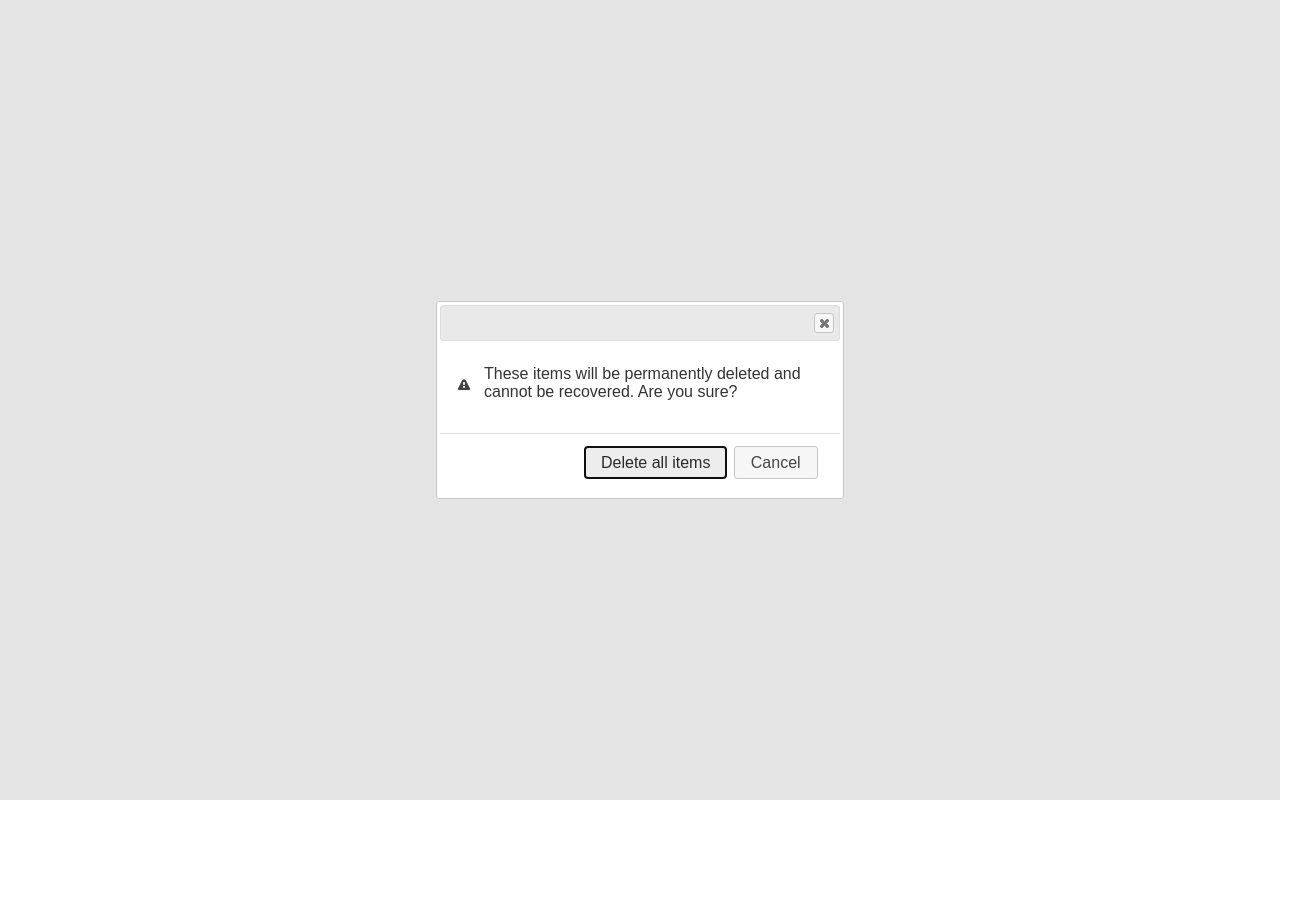
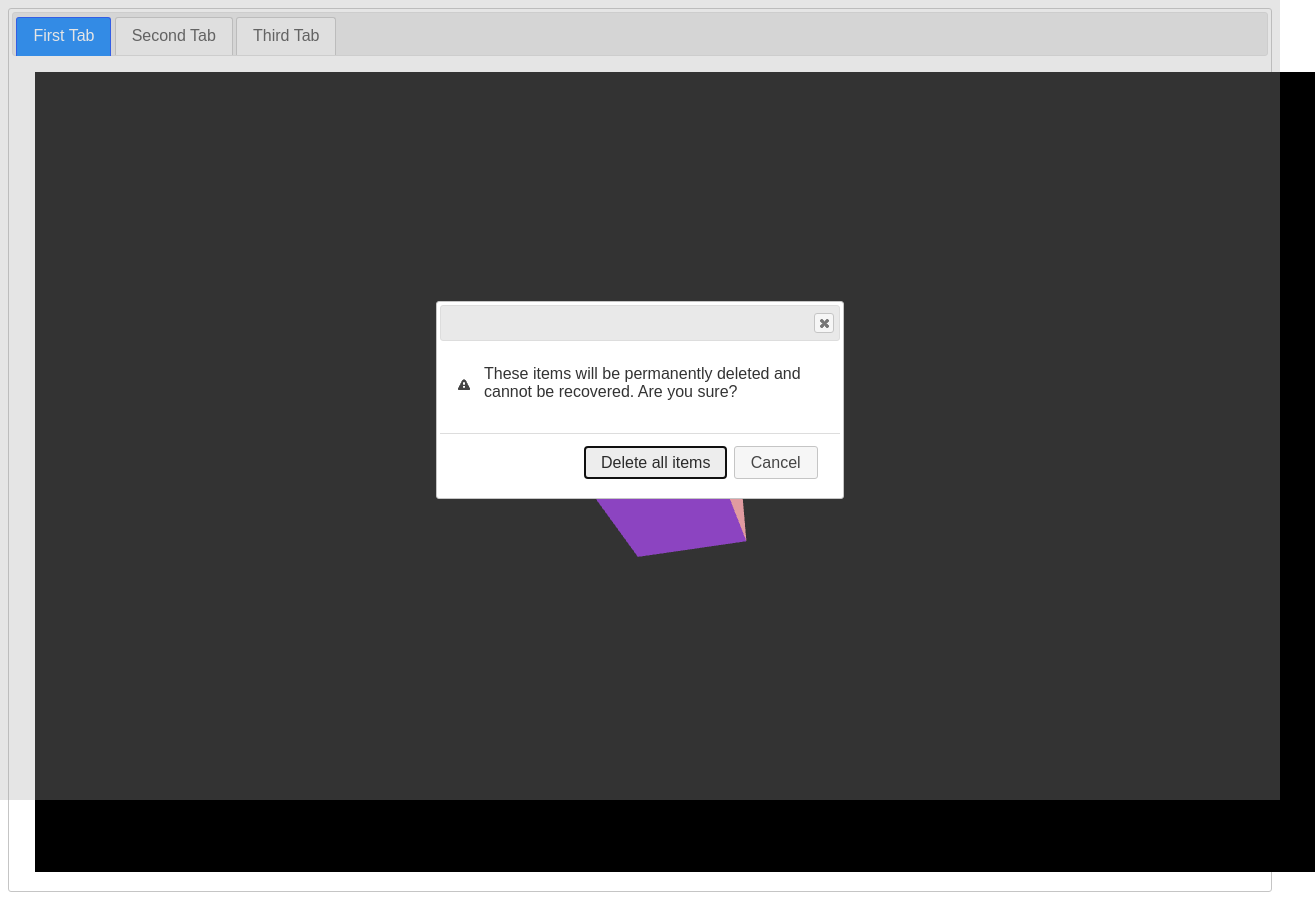
Before and after one commit to louis-cho/vanillaUI, a plain HTML site: page index.html in a window 1280 px wide. Shown: the whole page, 1315 px wide, since content can reach past the window. Before the commit the page ends 800 px from the top, so only its background shows below. Drawn offline with nearby package versions, Linux system fonts and the light colour scheme.

Commit message:
three.js + tab ui

```diff
--- /dev/null
+++ b/canvas.js
@@ -0,0 +1,41 @@
+import * as THREE from "./three.js-r161/build/three.module.js";
+
+export class Canvas {
+  constructor(div, name) {
+    this._div = div;
+
+    this._name = name;
+
+    Canvas.I = this;
+    this.createCanvas(this._div);
+  }
+
+  createCanvas(div) {
+    const width = window.innerWidth,
+      height = window.innerHeight;
+
+    Canvas.I.camera = new THREE.PerspectiveCamera(70, width / height, 0.01, 10);
+    Canvas.I.camera.position.z = 1;
+
+    Canvas.I.scene = new THREE.Scene();
+
+    const geometry = new THREE.BoxGeometry(0.2, 0.2, 0.2);
+    const material = new THREE.MeshNormalMaterial();
+
+    Canvas.I.mesh = new THREE.Mesh(geometry, material);
+    Canvas.I.scene.add(Canvas.I.mesh);
+
+    Canvas.I.renderer = new THREE.WebGLRenderer({ antialias: true });
+    Canvas.I.renderer.setSize(width, height);
+    Canvas.I.renderer.setAnimationLoop(this.animation);
+    div.appendChild(Canvas.I.renderer.domElement);
+  }
+
+  // animation
+  animation(time) {
+    Canvas.I.mesh.rotation.x = time / 2000;
+    Canvas.I.mesh.rotation.y = time / 1000;
+
+    Canvas.I.renderer.render(Canvas.I.scene, Canvas.I.camera);
+  }
+}
--- a/index.html
+++ b/index.html
@@ -1,10 +1,14 @@
 <!DOCTYPE html>
 <html lang="en">
   <head>
-    <meta charset="UTF-8">
-    <meta name="viewport" content="width=device-width, initial-scale=1.0">
+    <meta charset="UTF-8" />
+    <meta name="viewport" content="width=device-width, initial-scale=1.0" />
     <title>App</title>
-    <link rel="stylesheet" type="text/css" href="/jquery-ui-1.13.2.custom/jquery-ui.css">
+    <link
+      rel="stylesheet"
+      type="text/css"
+      href="/jquery-ui-1.13.2.custom/jquery-ui.css"
+    />
   </head>
   <body>
     <div id="app"></div>
@@ -13,6 +17,7 @@
   <script src="./jquery-ui-1.13.2.custom/jquery-ui.js"></script>
   <script type="module">
     import * as UI from "./vanillaApp.js";
+    import * as THREE from "./three.js-r161/build/three.module.js";
 
     let appDiv = document.getElementById("app");
     let app = new UI.VanillaApp(appDiv, "UI");
--- a/vanillaApp.js
+++ b/vanillaApp.js
@@ -1,8 +1,8 @@
 import { VanillaDialog } from "./vanillaDialog.js";
+import { VanillaTab } from "./vanillaTab.js";
 
 export class VanillaApp {
   constructor(div, name) {
-
     this._div = div;
 
     this._name = name;
@@ -11,7 +11,11 @@ export class VanillaApp {
 
     this._div_dialog = document.getElementById(this._name + "_div_dialog");
 
+    this._div_tab = document.getElementById(this._name + "_div_tab");
+
     this._dialog = new VanillaDialog(this._div_dialog, this._name);
+
+    this._tab = new VanillaTab(this._div_tab, this._name);
   }
 
   init() {
--- a/vanillaTab.js
+++ b/vanillaTab.js
@@ -0,0 +1,55 @@
+import { Canvas } from "./canvas.js";
+import { VanillaTab1 } from "./vanillaTab1.js";
+import { VanillaTab2 } from "./vanillaTab2.js";
+import { VanillaTab3 } from "./vanillaTab3.js";
+
+export class VanillaTab {
+  constructor(div, name) {
+    this._div = div;
+
+    this._name = name;
+
+    VanillaTab.I = this;
+
+    this.init();
+  }
+
+  init() {
+    let innerHTML = this._createHTML();
+    this._appendHTML(innerHTML);
+
+    this._div_tab_1 = document.getElementById("tabs-1");
+    this._div_tab_2 = document.getElementById("tabs-2");
+    this._div_tab_3 = document.getElementById("tabs-3");
+
+    this._tab_1 = new Canvas(this._div_tab_1, this._name);
+    this._tab_2 = new VanillaTab2(this._div_tab_2, this._name);
+    this._tab_3 = new VanillaTab3(this._div_tab_3, this._name);
+
+    $(this._div).tabs();
+  }
+
+  _appendHTML(innerHTML) {
+    this._div.innerHTML = innerHTML;
+  }
+
+  _createHTML() {
+    let name = this._name;
+    let ihtml = [];
+    let idx = 0;
+
+    ihtml[idx++] = "<ul>";
+    ihtml[idx++] = "    <li><a href='#tabs-1'>First Tab</a></li>";
+    ihtml[idx++] = "    <li><a href='#tabs-2'>Second Tab</a></li>";
+    ihtml[idx++] = "    <li><a href='#tabs-3'>Third Tab</a></li>";
+    ihtml[idx++] = "</ul>";
+    ihtml[idx++] = "<div id='tabs-1'>";
+    ihtml[idx++] = "</div>";
+    ihtml[idx++] = "<div id='tabs-2'>";
+    ihtml[idx++] = "</div>";
+    ihtml[idx++] = "<div id='tabs-3'>";
+    ihtml[idx++] = "</div>";
+
+    return ihtml.join("");
+  }
+}
--- /dev/null
+++ b/vanillaTab1.js
@@ -0,0 +1,32 @@
+export class VanillaTab1 {
+  constructor(div, name) {
+    this._div = div;
+
+    this._name = name;
+
+    VanillaTab1.I = this;
+
+    this.init();
+  }
+
+  init() {
+    let innerHTML = this._createHTML();
+    this._appendHTML(innerHTML);
+  }
+
+  _appendHTML(innerHTML) {
+    this._div.innerHTML = innerHTML;
+  }
+
+  _createHTML() {
+    let name = this._name;
+    let ihtml = [];
+    let idx = 0;
+
+    ihtml[idx++] = "<p>";
+    ihtml[idx++] = "Tab Content 1";
+    ihtml[idx++] = "</p>";
+
+    return ihtml.join("");
+  }
+}
--- /dev/null
+++ b/vanillaTab2.js
@@ -0,0 +1,32 @@
+export class VanillaTab2 {
+  constructor(div, name) {
+    this._div = div;
+
+    this._name = name;
+
+    VanillaTab2.I = this;
+
+    this.init();
+  }
+
+  init() {
+    let innerHTML = this._createHTML();
+    this._appendHTML(innerHTML);
+  }
+
+  _appendHTML(innerHTML) {
+    this._div.innerHTML = innerHTML;
+  }
+
+  _createHTML() {
+    let name = this._name;
+    let ihtml = [];
+    let idx = 0;
+
+    ihtml[idx++] = "<p>";
+    ihtml[idx++] = "Tab Content 2";
+    ihtml[idx++] = "</p>";
+
+    return ihtml.join("");
+  }
+}
--- /dev/null
+++ b/vanillaTab3.js
@@ -0,0 +1,32 @@
+export class VanillaTab3 {
+  constructor(div, name) {
+    this._div = div;
+
+    this._name = name;
+
+    VanillaTab3.I = this;
+
+    this.init();
+  }
+
+  init() {
+    let innerHTML = this._createHTML();
+    this._appendHTML(innerHTML);
+  }
+
+  _appendHTML(innerHTML) {
+    this._div.innerHTML = innerHTML;
+  }
+
+  _createHTML() {
+    let name = this._name;
+    let ihtml = [];
+    let idx = 0;
+
+    ihtml[idx++] = "<p>";
+    ihtml[idx++] = "Tab Content 3";
+    ihtml[idx++] = "</p>";
+
+    return ihtml.join("");
+  }
+}
```
Also changed, not shown: 2 other files. Lines whose indentation alone changed are shown as unchanged.
